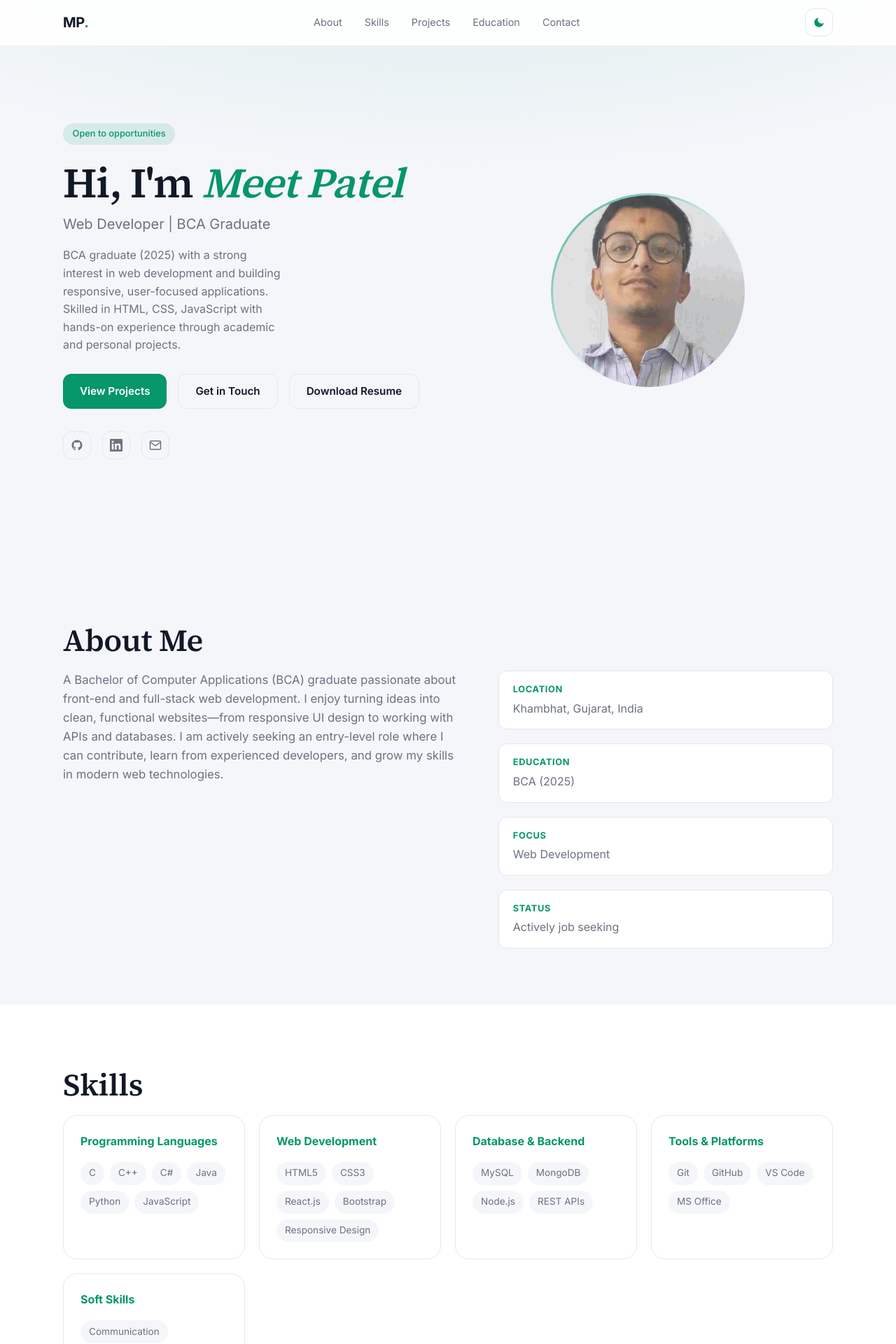
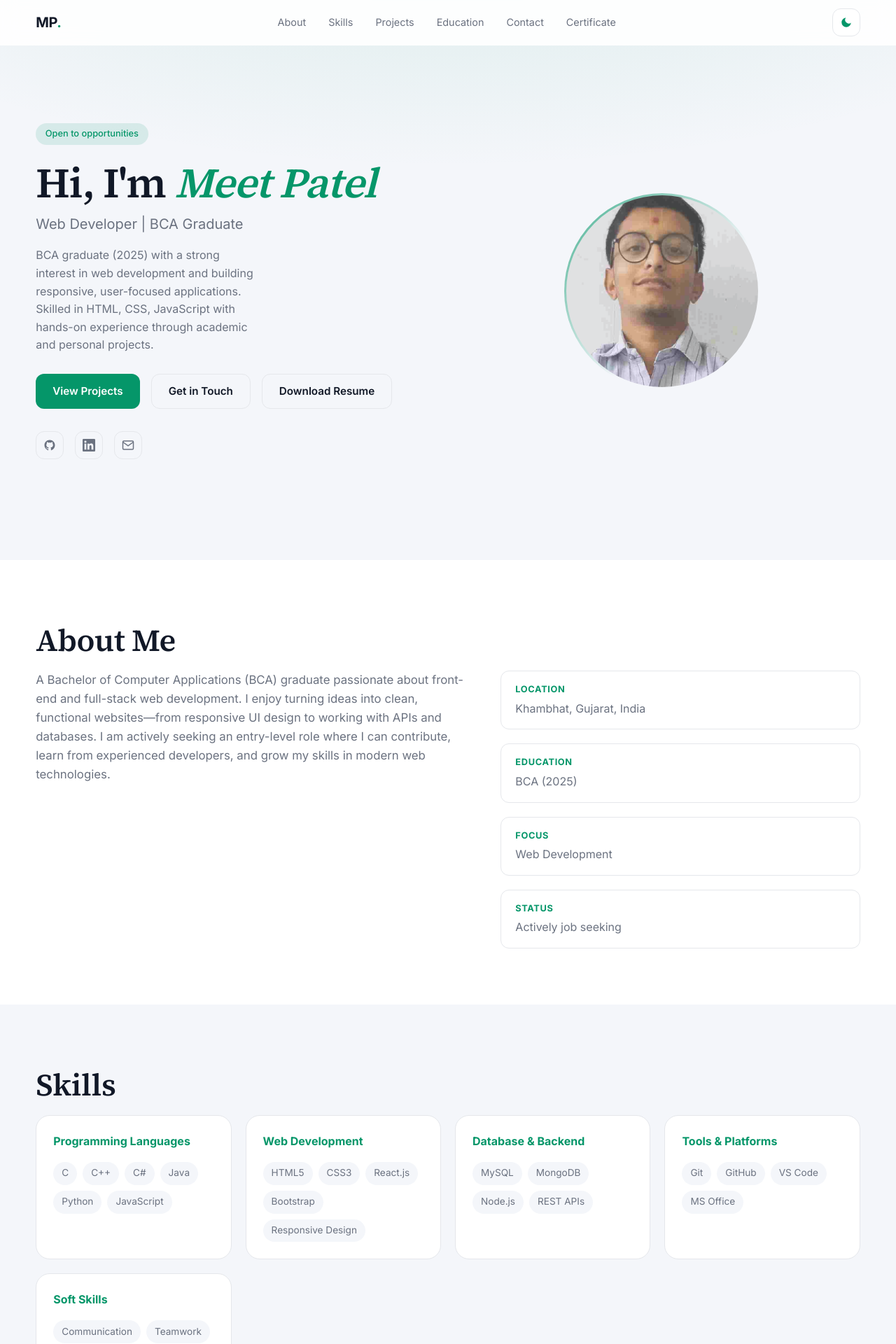
Before and after one commit to meetpatelpc/portfolio-website, a React (Vite) app: page / in a window 1280 px wide. Shown: the top 1920 px of the page at 70% size. Built offline with nearby package versions, Linux system fonts and the light colour scheme.

Commit message:
Updated portfolio background new section

```diff
--- a/src/App.jsx
+++ b/src/App.jsx
@@ -9,6 +9,7 @@ import Education from "./components/Education";
 import Contact from "./components/Contact";
 import Footer from "./components/Footer";
 import Toast from "./components/Toast";
+import Certificate from "./components/Certificate";
 
 export default function App() {
   const [toast, setToast] = useState({ show: false, message: "" });
@@ -26,6 +27,7 @@ export default function App() {
         <About />
         <Skills />
         <Projects />
+        <Certificate/>
         <Education />
         <Contact onToast={showToast} />
       </main>
--- a/src/components/About.jsx
+++ b/src/components/About.jsx
@@ -5,7 +5,7 @@ export default function About() {
   const ref = useFadeIn();
 
   return (
-    <section className="section" id="about" ref={ref}>
+    <section className="section section-alt" id="about" ref={ref}>
       <div className="container">
         <h2 className="section-title">About Me</h2>
         <div className="about-grid">
--- /dev/null
+++ b/src/components/Certificate.jsx
@@ -0,0 +1,36 @@
+import{ certificates} from "../data/portfolioData";
+
+export default function Certificate(){
+    return(
+        <section className="section" id="certificate">
+            <div className="container">
+                <h2 className="section-title">Certificate</h2>
+                    <div className="skills-grid">
+                        <div className="certificate-list">
+                            {certificates.map((cert) => (
+                                <div key={cert.title} className="certificate-item">
+                                    <h3>{cert.title}</h3>
+                                    <p>Provider: {cert.provider}</p>
+                                    <p>Date: {cert.date}</p>
+                                    <div className="project-links">
+                                        {cert.links.map((links) => (
+                                            <a
+                                                href={links.href}
+                                                className="btn btn-outline"
+                                                download
+                                                target="_blank"
+                                                rel="noopener noreferrer"
+                                            >
+                                            Download Certificate
+                                            </a>
+                                        ))}
+                                    </div>
+                                </div>
+                            ))}
+                        </div>
+                    </div>
+
+            </div>
+        </section>
+    );
+}
--- a/src/components/Projects.jsx
+++ b/src/components/Projects.jsx
@@ -5,7 +5,7 @@ export default function Projects() {
   const ref = useFadeIn();
 
   return (
-    <section className="section" id="projects" ref={ref}>
+    <section className="section section-alt" id="projects" ref={ref}>
       <div className="container">
         <h2 className="section-title">Projects</h2>
         <p className="section-desc">
--- a/src/components/Skills.jsx
+++ b/src/components/Skills.jsx
@@ -5,7 +5,7 @@ export default function Skills() {
   const ref = useFadeIn();
 
   return (
-    <section className="section section-alt" id="skills" ref={ref}>
+    <section className="section section " id="skills" ref={ref}>
       <div className="container">
         <h2 className="section-title">Skills</h2>
         <div className="skills-grid">
--- a/src/data/portfolioData.js
+++ b/src/data/portfolioData.js
@@ -29,6 +29,7 @@ export const navLinks = [
   { href: "#projects", label: "Projects" },
   { href: "#education", label: "Education" },
   { href: "#contact", label: "Contact" },
+  { href:  "#certificate", label: "Certificate"}
 ];
 
 export const skills = [
@@ -127,3 +128,17 @@ export const timeline = [
     detail: "Completed with focus on commerce subjects.",
   },
 ];
+
+export const certificates =[
+  {
+    title: "TCS iON Career Edge - Young Professionals",
+    provider: "TCS",
+    date: "2026",
+    links: [
+      {
+        label: "View Certificate",
+        href: "/certificates/Meet_Patel_TCS_Ad.pdf"
+      },
+    ]
+  },
+]
--- a/src/index.css
+++ b/src/index.css
@@ -34,7 +34,7 @@ body {
 a { color: inherit; text-decoration: none; }
 ul { list-style: none; }
 img { max-width: 100%; display: block; }
-.container { width: min(1100px, 92%); margin-inline: auto; }
+.container { width: min(1200px, 92%); margin-inline: auto; }
 
 .header {
   position: fixed; top: 0; left: 0; right: 0; z-index: 100;
@@ -121,7 +121,7 @@ img { max-width: 100%; display: block; }
 }
 
 .section { padding: 5rem 0; }
-.section-alt { background: var(--bg-alt); }
+.section-alt { background: var(--bg-alt); padding: 5rem 0; }
 .section-title {
   font-family: var(--font-serif);
   font-size: clamp(2rem, 4vw, 2.75rem);
```
Also changed, not shown: 2 other files (tests, documents, lock files or other folders).
